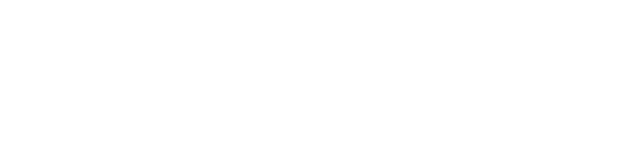
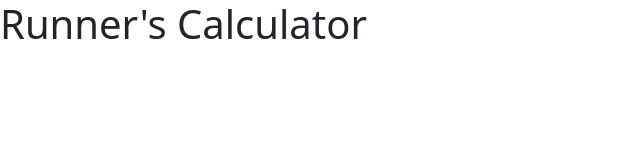
Before and after one commit to zdmitri/run-calculator, a plain HTML site: page index.html in a window 1280 px wide. Shown: the whole page, without its empty margins (0-640 px from the left). Drawn offline with nearby package versions, Linux system fonts and the light colour scheme.

Commit message:
Include Bootstrap in the index.html

```diff
--- a/index.html
+++ b/index.html
@@ -4,8 +4,10 @@
     <meta charset="UTF-8">
     <meta name="viewport" content="width=device-width, initial-scale=1.0">
     <title>Run Calculator</title>
+    <link href="https://cdn.jsdelivr.net/npm/bootstrap@5.3.2/dist/css/bootstrap.min.css" rel="stylesheet" integrity="sha384-T3c6CoIi6uLrA9TneNEoa7RxnatzjcDSCmG1MXxSR1GAsXEV/Dwwykc2MPK8M2HN" crossorigin="anonymous">
 </head>
 <body>
-
+    <h1>Runner's Calculator</h1>
+    <script src="https://cdn.jsdelivr.net/npm/bootstrap@5.3.2/dist/js/bootstrap.bundle.min.js" integrity="sha384-C6RzsynM9kWDrMNeT87bh95OGNyZPhcTNXj1NW7RuBCsyN/o0jlpcV8Qyq46cDfL" crossorigin="anonymous"></script>
 </body>
 </html>
```
